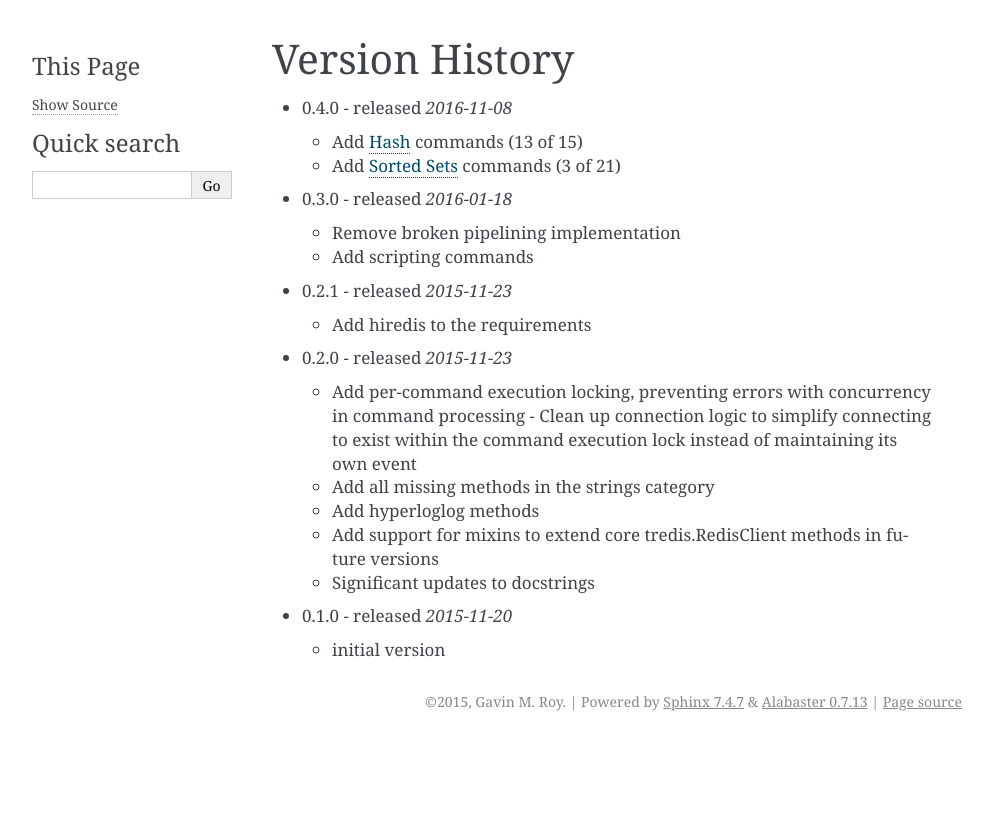
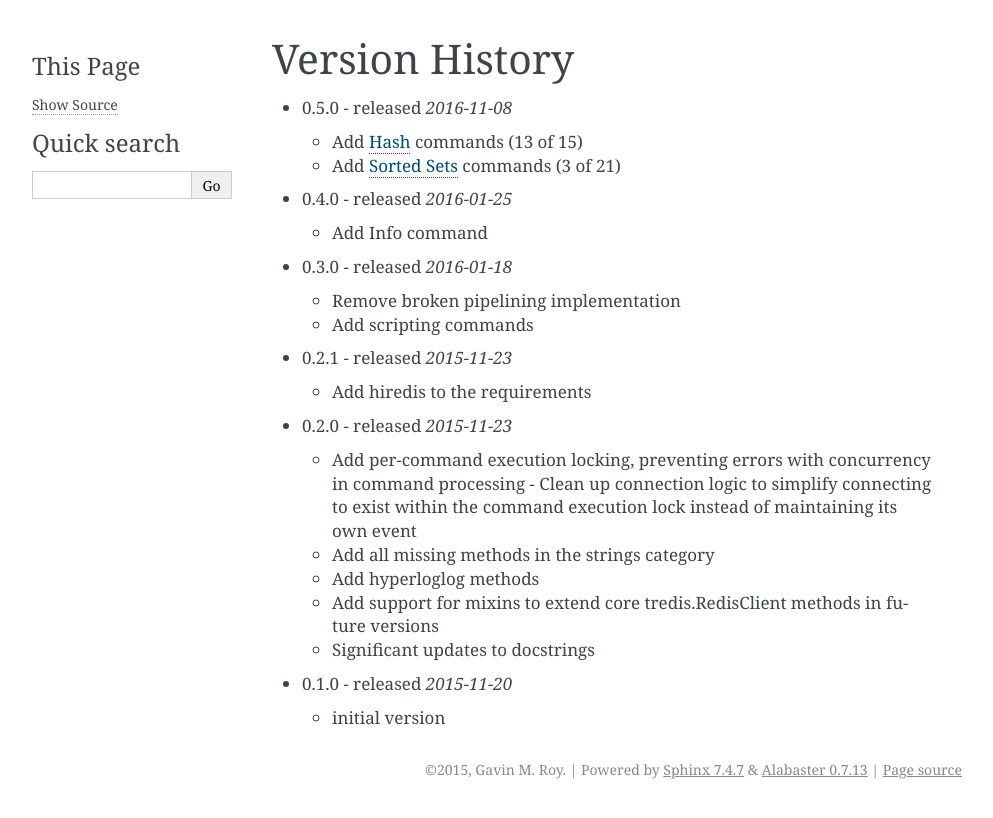
Before and after one commit to gmr/tredis, a Sphinx documentation site: the page built from docs/history.rst, in a window 1280 px wide. Shown: the top 818 px of the page, without its empty margins (148-1141 px from the left). Built offline with Sphinx 7.4.7, drawn with Linux system fonts in a browser that asks for light colours; the version number is read from the project's files by our own code.

Commit message:
Bump for release

```diff
--- a/docs/history.rst
+++ b/docs/history.rst
@@ -1,10 +1,14 @@
 Version History
 ===============
 
-- 0.4.0 - released *2016-11-08*
+- 0.5.0 - released *2016-11-08*
 
   - Add `Hash <http://redis.io/commands#hash>`_ commands (13 of 15)
   - Add `Sorted Sets <http://redis.io/commands#sorted_set>`_ commands (3 of 21)
+
+- 0.4.0 - released *2016-01-25*
+
+  - Add Info command
 
 - 0.3.0 - released *2016-01-18*
 
--- a/setup.py
+++ b/setup.py
@@ -22,7 +22,7 @@ requirements = ['tornado>4.0', 'hiredis>=0.2.0,<1']
 tests_require = ['nose', 'mock', 'codecov', 'coverage']
 
 setuptools.setup(name='tredis',
-                 version='0.4.0',
+                 version='0.5.0',
                  description='An asynchronous Redis client for Tornado',
                  long_description=open('README.rst').read(),
                  author='Gavin M. Roy',
@@ -33,5 +33,5 @@ setuptools.setup(name='tredis',
                  include_package_data=True,
                  install_requires=requirements,
                  tests_require=tests_require,
-                 license=open('LICENSE').read(),
+                 license='BSD',
                  classifiers=classifiers)
--- a/tredis/__init__.py
+++ b/tredis/__init__.py
@@ -31,7 +31,7 @@ from tredis import transactions
 
 from tredis.strings import BITOP_AND, BITOP_OR, BITOP_XOR, BITOP_NOT
 
-__version__ = '0.4.0'
+__version__ = '0.5.0'
 
 LOGGER = logging.getLogger(__name__)
 
```
